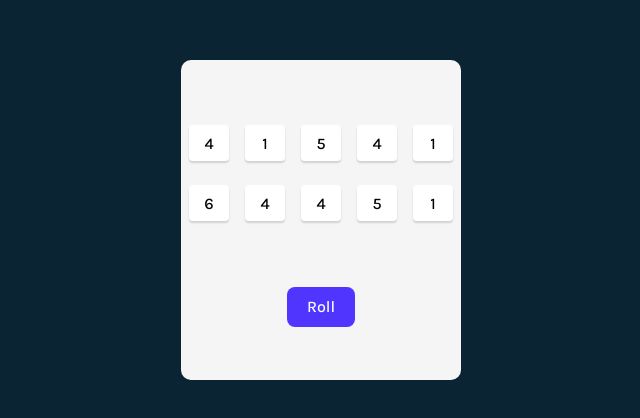
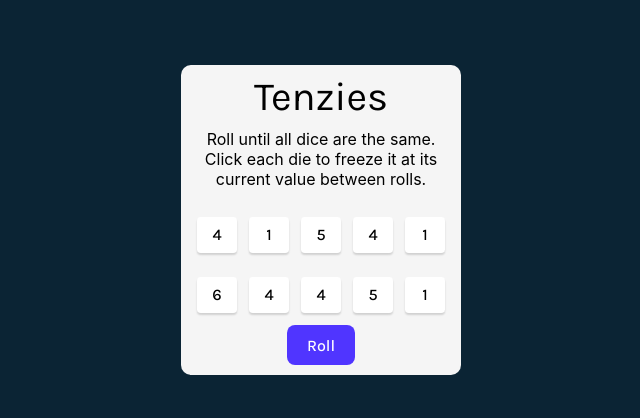
Before and after one commit to pchristou/tenzi, a React (Vite) app: page / in a window 1280 px wide. Shown: the part 180-598 px from the top of the page, without its empty margins (319-959 px from the left). Built offline with nearby package versions, Linux system fonts and the light colour scheme.

Commit message:
5 - tenzies - challenge 4

```diff
--- a/src/5-tenzies/App.jsx
+++ b/src/5-tenzies/App.jsx
@@ -1,36 +1,65 @@
 import Header from './components/Header.jsx';
 import Die from './components/Die.jsx';
-import { useState } from 'react';
+import { useEffect, useState } from 'react';
+import { nanoid } from 'nanoid'
 
 export default function App() {
 
-    const [diceNumbers, setDiceNumbers] = useState(generateAllNewDice())
+    const [diceValues, setDiceValues] = useState(generateAllNewDice())
+
+    useEffect(() => {
+
+        const sample = diceValues[0];
+        const allEqual = (diceValues.every((item) =>
+            item.value === sample.value && item.isHeld === true
+        ));
+
+        if(allEqual) {
+            alert('you win');
+        }
+    }, [diceValues]);
 
     function generateAllNewDice() {
-        return Array.from({ length: 10 }, () => Math.floor(Math.random() * 6) + 1);
+        return Array.from({ length: 10 }, () => (
+            {
+                id: nanoid(),
+                isHeld: false,
+                value: Math.floor(Math.random() * 6) + 1
+            }
+        ));
     }
 
-
-    /**
-     * Challenge: Create a `Roll Dice` button that will re-roll
-     * all 10 dice
-     *
-     * Clicking the button should generate a new array of numbers
-     * and set the `dice` state to that new array (thus re-rendering
-     * the array to the page)
-     */
-
     function handleRoll() {
-        setDiceNumbers(generateAllNewDice());
+        // only those that are isHeld false to re-roll
+        setDiceValues(prevValues => {
+            return prevValues.map(prevValue =>
+                !prevValue.isHeld
+                    ? { ...prevValue, value: Math.floor(Math.random() * 6) + 1 }
+                    : prevValue
+            );
+        });
     }
 
-    const dice = diceNumbers.map(dieNumber => <Die value={dieNumber} />)
+    function holdDieNumber(id) {
+        setDiceValues(prevValue => {
+            return prevValue.map(diceValue => diceValue.id === id
+            ? {...diceValue, isHeld: !diceValue.isHeld }
+            : diceValue
+        ) });
+    }
+
+    const dice = diceValues.map(diceValue =>
+        <Die clickCallback={holdDieNumber} key={diceValue.id} {...diceValue} />
+    )
 
     return (
         <div className='tenzies'>
             <main className='tenzies-container'>
                 <div className='tenzies-grid'>
-                    {/*<Header />*/}
+
+                    <h1 className="tenzies-title">Tenzies</h1>
+                    <p className="tenzies-instructions">Roll until all dice are the same. Click each die to freeze it at its current value
+                        between rolls.</p>
                     <div className='tenzies-grid-item'>
                         {dice}
                     </div>
--- a/src/5-tenzies/components/Die.jsx
+++ b/src/5-tenzies/components/Die.jsx
@@ -1,7 +1,11 @@
-export default function Die({ value }) {
+export default function Die({ id, isHeld, value, clickCallback }) {
+    const styles = {
+        backgroundColor: isHeld ? '#59E391' : 'white'
+    }
+
     return (
         <div className='die'>
-            <button className='die-button'>
+            <button onClick={() => clickCallback(id)} style={styles} className='die-button'>
                 {value}
             </button>
         </div>
--- a/src/index.css
+++ b/src/index.css
@@ -570,10 +570,24 @@ body {
         width: 320px;
     }
 
+    .tenzies-title {
+        font-size: 40px;
+        margin: 0 0 10px 0;
+        align-self: center;
+    }
+
+    .tenzies-instructions {
+        font-family: 'Inter', sans-serif;
+        font-weight: 400;
+        margin-top: 0;
+        text-align: center;
+    }
+
     .tenzies-grid {
+        padding: 10px;
         margin: 20px;
         background-color: #F5F5F5;
-        height: 320px;
+        height: 100%;
         border-radius: 10px;
         place-content: center;
 
```
Also changed, not shown: package.json (+16 -15 lines), 1 other file (tests, documents, lock files or other folders).
